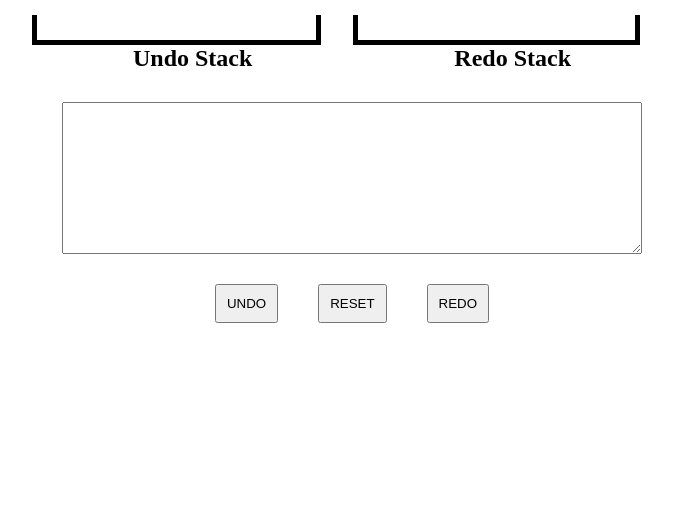
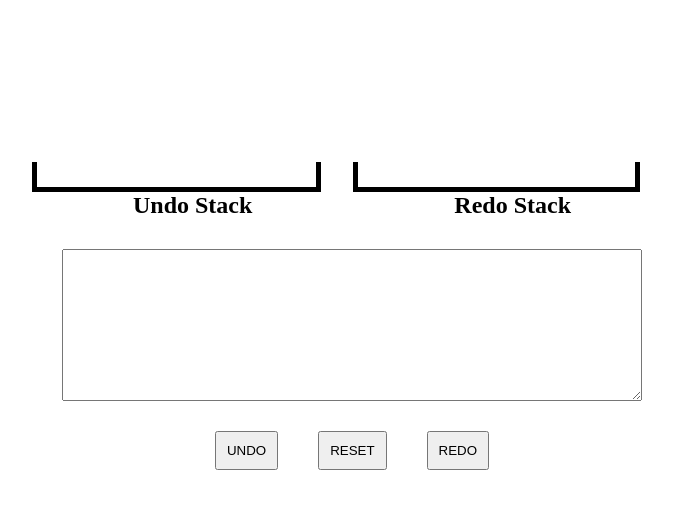
Before and after one commit to pszponder/undo-redo-stack-project, a plain HTML site: page index.html in a window 1280 px wide. Shown: the part 280-800 px from the top of the page, without its empty margins (288-961 px from the left). Drawn offline with Linux system fonts and the light colour scheme.

Commit message:
changed spacing between title and main application

```diff
--- a/src/css/styles.css
+++ b/src/css/styles.css
@@ -5,7 +5,7 @@ body {
   /* Create Flex Container */
   display: flex;
   flex-direction: column;
-  justify-content: center;
+  justify-content: space-between;
   align-items: center;
 }
 
@@ -24,6 +24,7 @@ header {
 /* =========== */
 .app {
   width: 50%;
+  margin-bottom: 5rem;
 
   /* Create Flex Container */
   display: flex;
```
